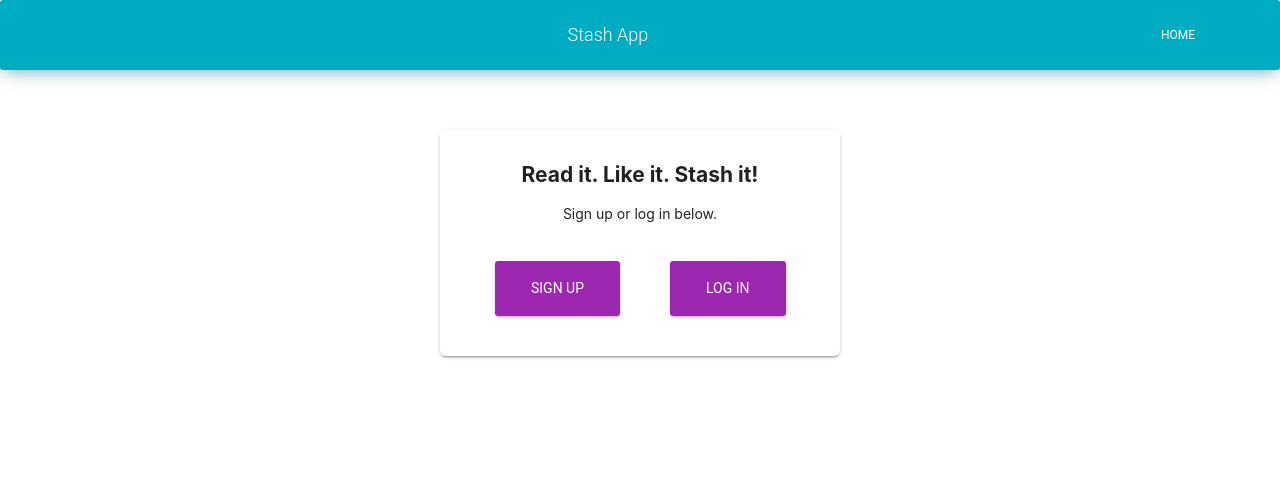
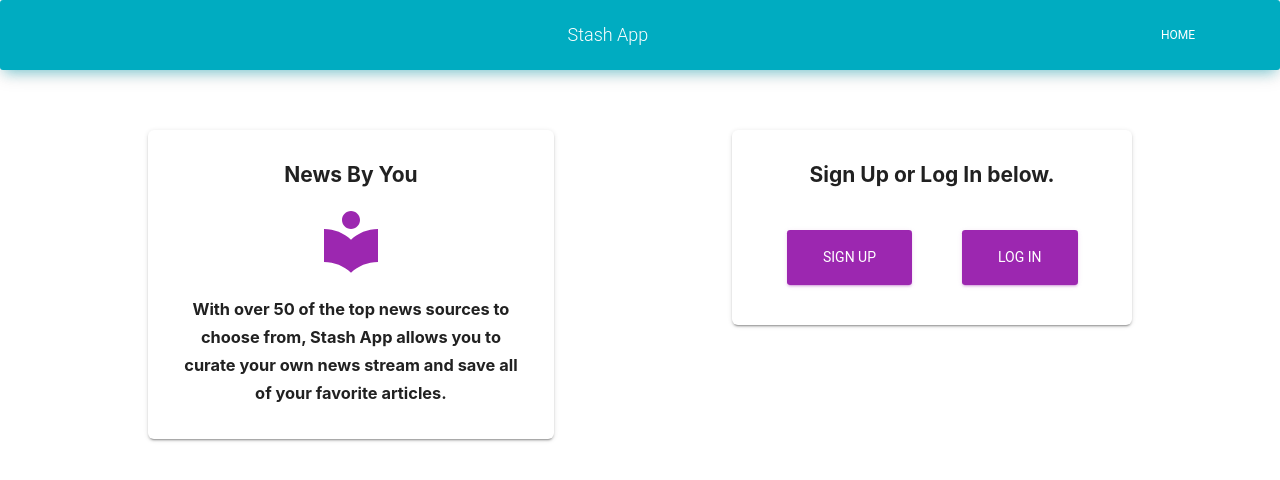
Before and after one commit to ChristopherBeltran/stash-app-client, a React (Create React App) app: page / in a window 1280 px wide. Shown: the top 480 px of the page. Built offline with nearby package versions, Linux system fonts and the light colour scheme; no server answers.

Commit message:
Adding home page app synopsis card

```diff
--- a/src/app_components/Home.js
+++ b/src/app_components/Home.js
@@ -12,6 +12,9 @@ import typographyStyle from "assets/jss/material-kit-react/components/typography
 import { setNonDesktop } from '../actions/isDesktop'
 import { connect } from 'react-redux'
 import { cardTitle, cardLink, cardSubtitle } from "assets/jss/material-kit-react.jsx";
+import LocalLibrary from "@material-ui/icons/LocalLibrarySharp";
+
+import HomeInfoArea from "./HomeInfoArea.js"
 
 const style = {
   cardTitle,
@@ -49,12 +52,17 @@ class Home extends React.Component {
         <div id="home-card">
         <GridContainer justify="space-evenly">
         <GridItem xs={12} sm={8} md={4}>
+        <Card classname={classes[this.state.cardAnimaton]} >
+          <CardBody>
+          <h2 style={typography.defaultFontStyle}>News By You</h2><LocalLibrary htmlColor='#9c27b0' style={{ width: '3em', height: '3em' }}></LocalLibrary>
+          <h3 id="home-card-text">With over 50 of the top news sources to choose from, Stash App allows you to curate your own news stream and save all of your favorite articles.</h3>
+          </CardBody>
+        </Card>
+        </GridItem>
+        <GridItem xs={12} sm={8} md={4}>
             <Card className={classes[this.state.cardAnimaton]} >
             <CardBody>
-            <h2 style={typography.defaultFontStyle}>Read it. Like it. Stash it!</h2>
-            <p>
-                Sign up or log in below.
-            </p>
+            <h2 style={typography.defaultFontStyle}>Sign Up or Log In below.</h2>
             <Button default color="primary" size="lg" style={padding} href="/signup">
                         Sign Up
             </Button>
--- a/src/index.css
+++ b/src/index.css
@@ -37,6 +37,10 @@ code {
   grid-template-columns: repeat(auto-fit, minmax(100px, 1fr));
   grid-template-rows: repeat(2, 100px);
   justify-content: center;
+}
+
+#home-card-text {
+  line-height: 1.7;
 }
 
 #signup-card {
```
